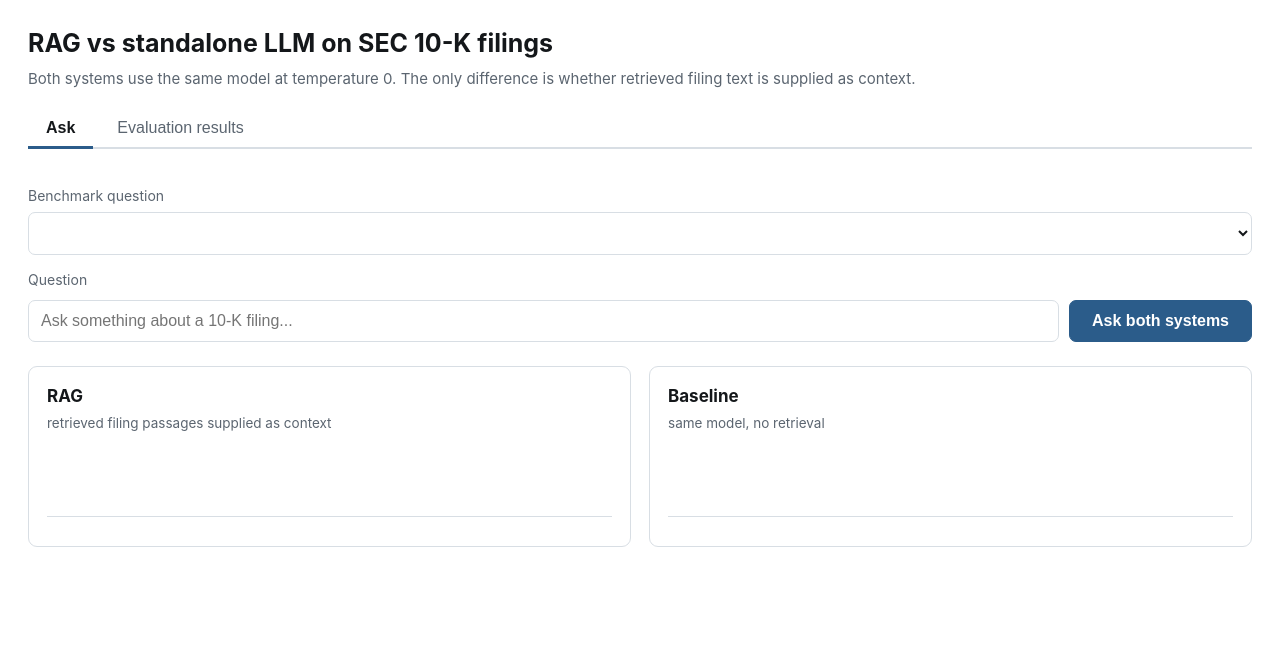
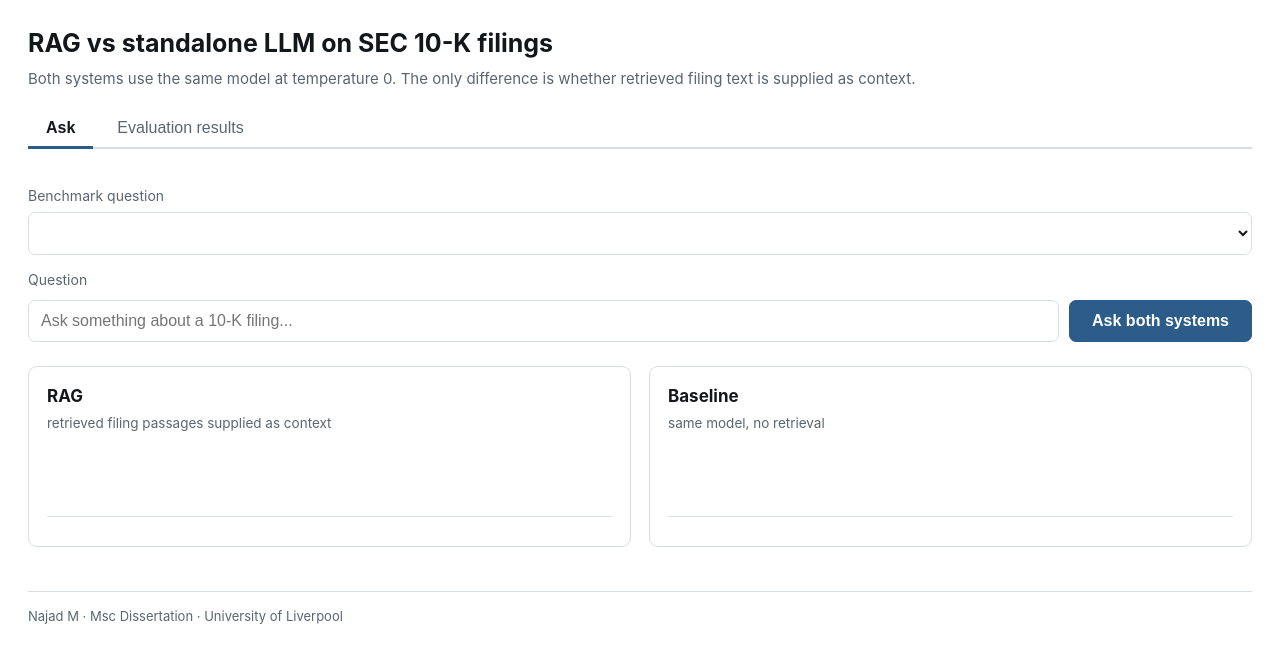
Before and after one commit to najadsayshi/msc-dissertation, a plain HTML site: page src/static/index.html in a window 1280 px wide. Drawn offline with Linux system fonts and the light colour scheme; no server answers.

Commit message:
Add favicon and page footer to the comparison UI

```diff
--- a/src/static/index.html
+++ b/src/static/index.html
@@ -5,6 +5,7 @@
 <meta name="viewport" content="width=device-width, initial-scale=1">
 <title>RAG vs Baseline - SEC 10-K QA</title>
 <link rel="stylesheet" href="/static/style.css">
+<link rel="icon" href="/static/salary.png">
 </head>
 <body>
 
@@ -61,6 +62,8 @@
   <div id="evalbody">Loading...</div>
 </div>
 
+<footer>Najad M &middot; Msc Dissertation &middot; University of Liverpool</footer>
+
 <script src="/static/app.js"></script>
 </body>
 </html>
--- a/src/static/style.css
+++ b/src/static/style.css
@@ -185,6 +185,14 @@ th, td {
   th:first-child, td:first-child { text-align: left; }
   th { background: var(--panel); font-weight: 600; }
 
+  footer {
+    margin-top: 44px;
+    padding-top: 14px;
+    border-top: 1px solid var(--line);
+    font-size: 13px;
+    color: var(--muted);
+  }
+
   /* spinner, so a slow call doesn't look like a frozen screen on video */
   .spin {
     display: inline-block;
```
Also changed, not shown: src/static/salary.png (added). Lines whose indentation alone changed are shown as unchanged.
